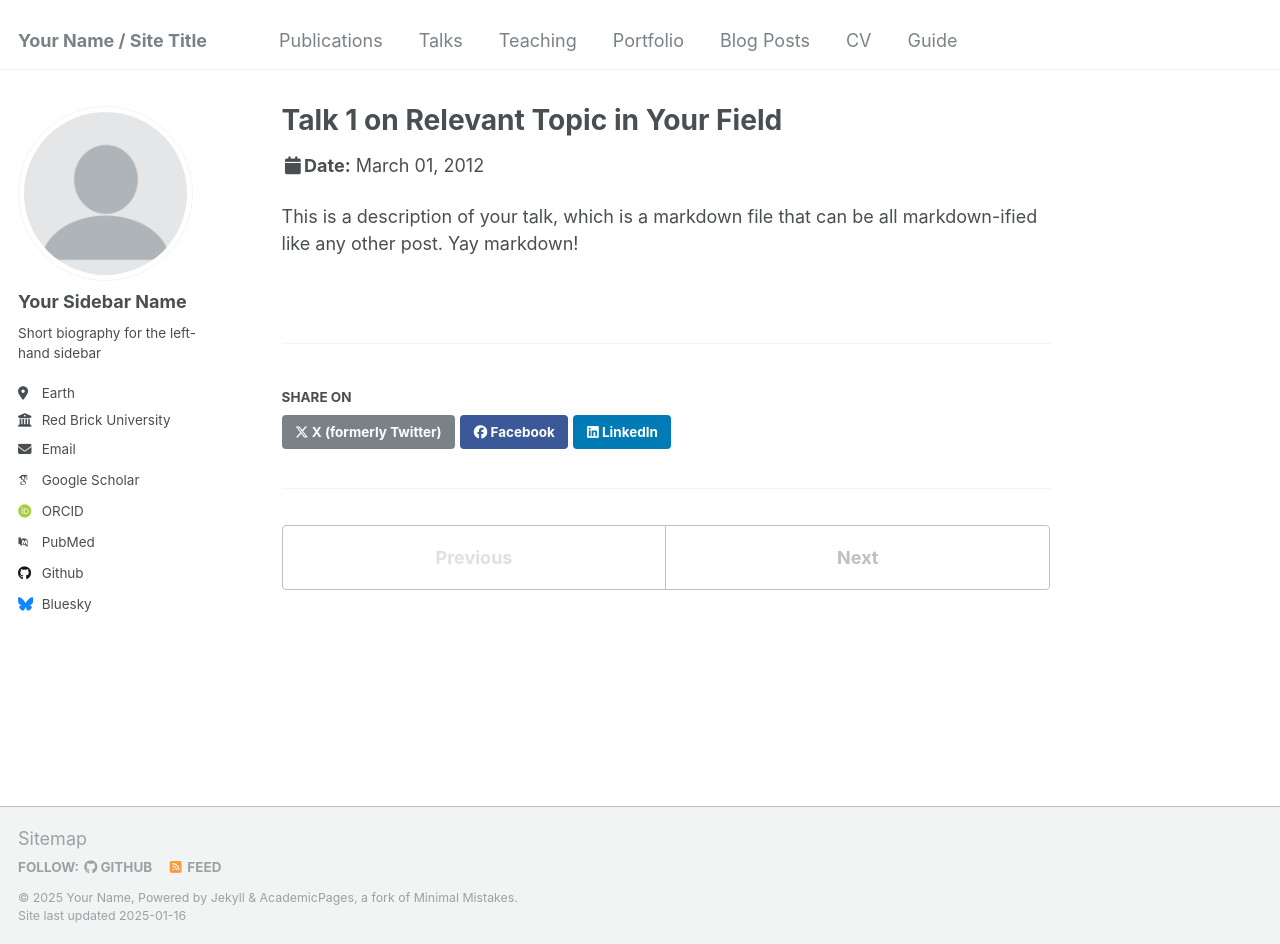
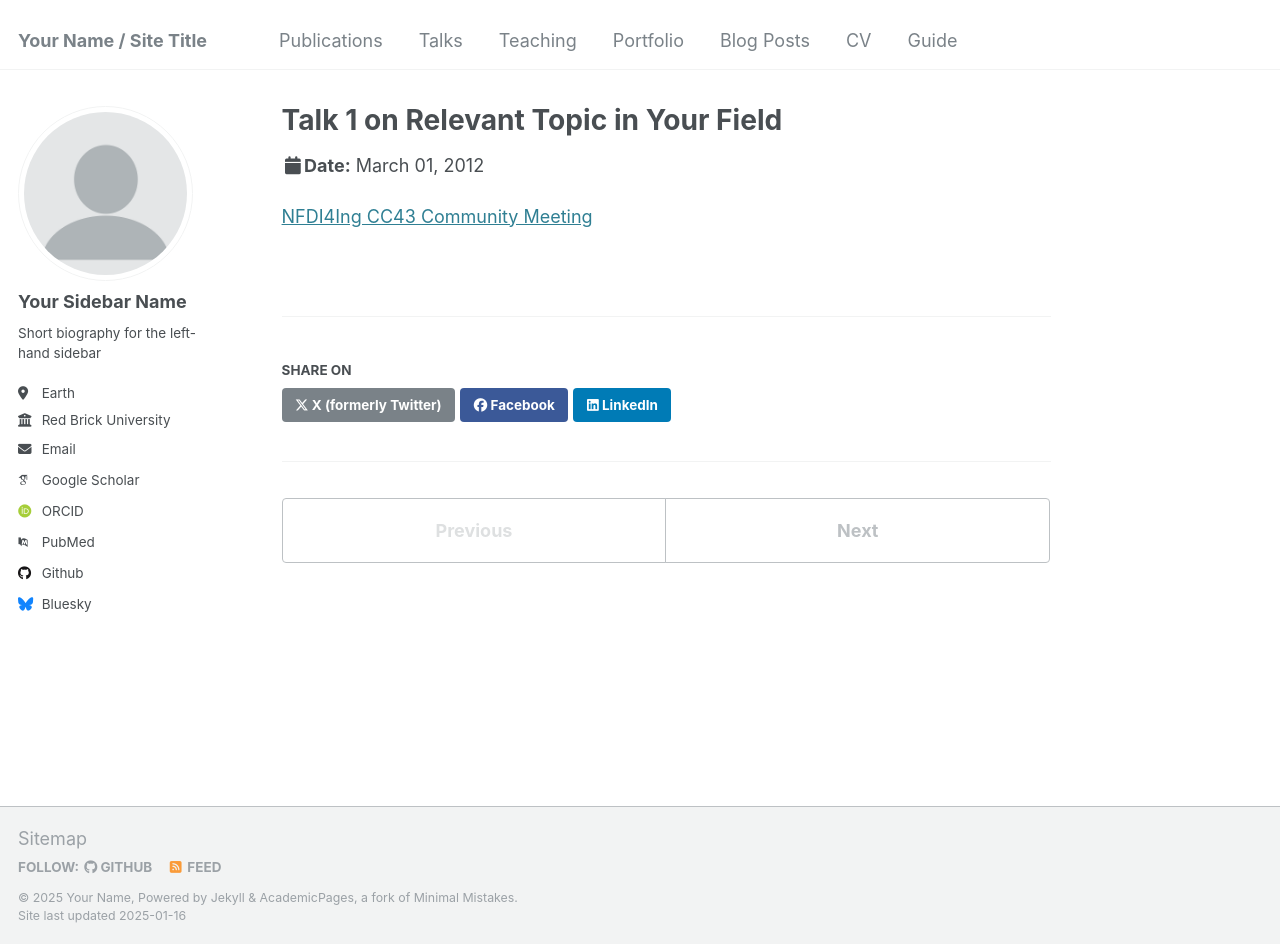
Before and after one commit to aazocar/aazocar.github.io, a Jekyll site: the page built from _talks/2012-03-01-talk-1.md, in a window 1280 px wide and 944 px high. Built offline with Jekyll 4.4.1, drawn with Linux system fonts in a browser that asks for light colours; some web fonts are replaced.

Commit message:
first test

```diff
--- a/_talks/2012-03-01-talk-1.md
+++ b/_talks/2012-03-01-talk-1.md
@@ -8,4 +8,4 @@ date: 2012-03-01
 location: "San Francisco, California"
 ---
 
-This is a description of your talk, which is a markdown file that can be all markdown-ified like any other post. Yay markdown!
+[NFDI4Ing CC43 Community Meeting](http://aazocar.github.io/files/2025-01-16_NFDI4Ing.pdf)
```
Also changed, not shown: 7 other files.
